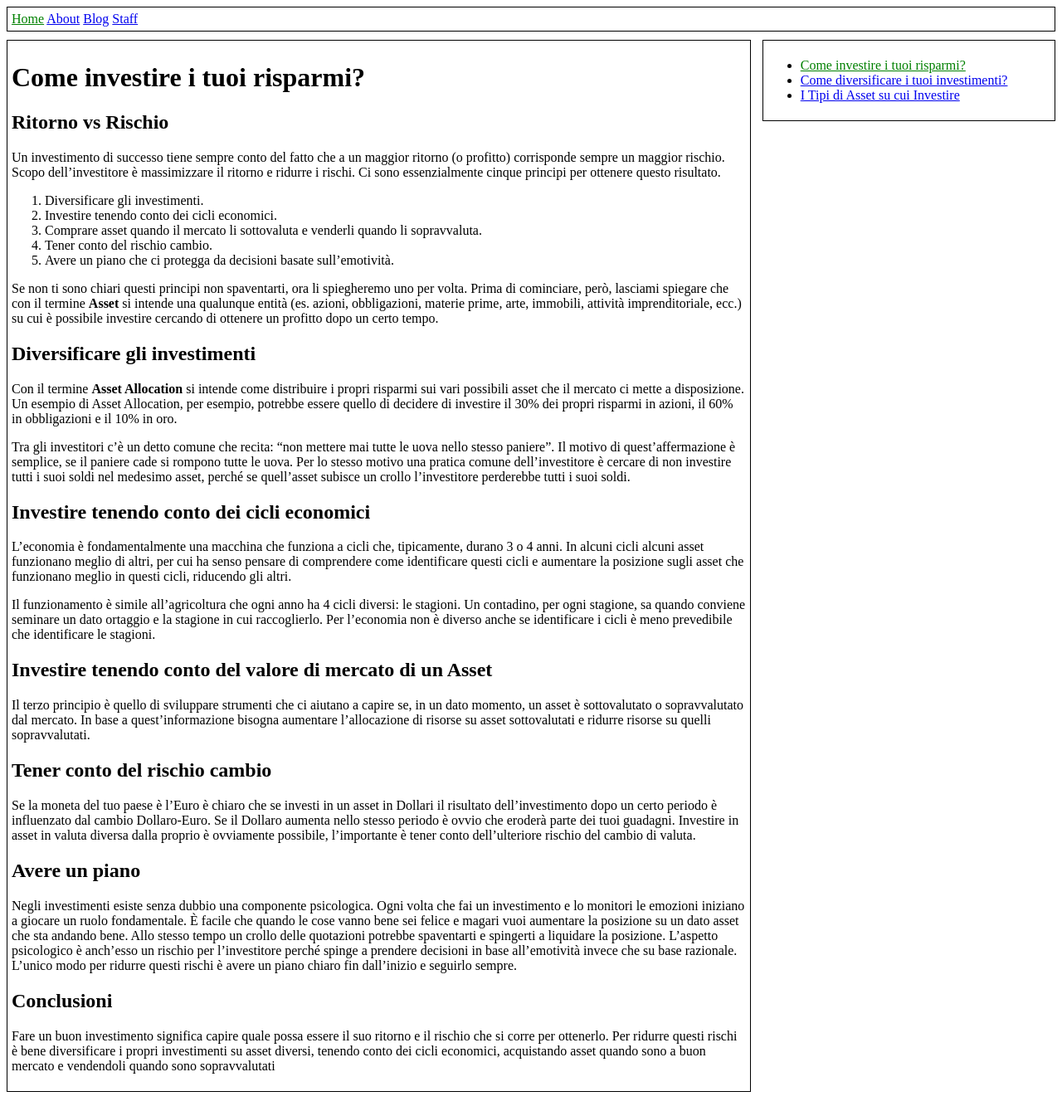
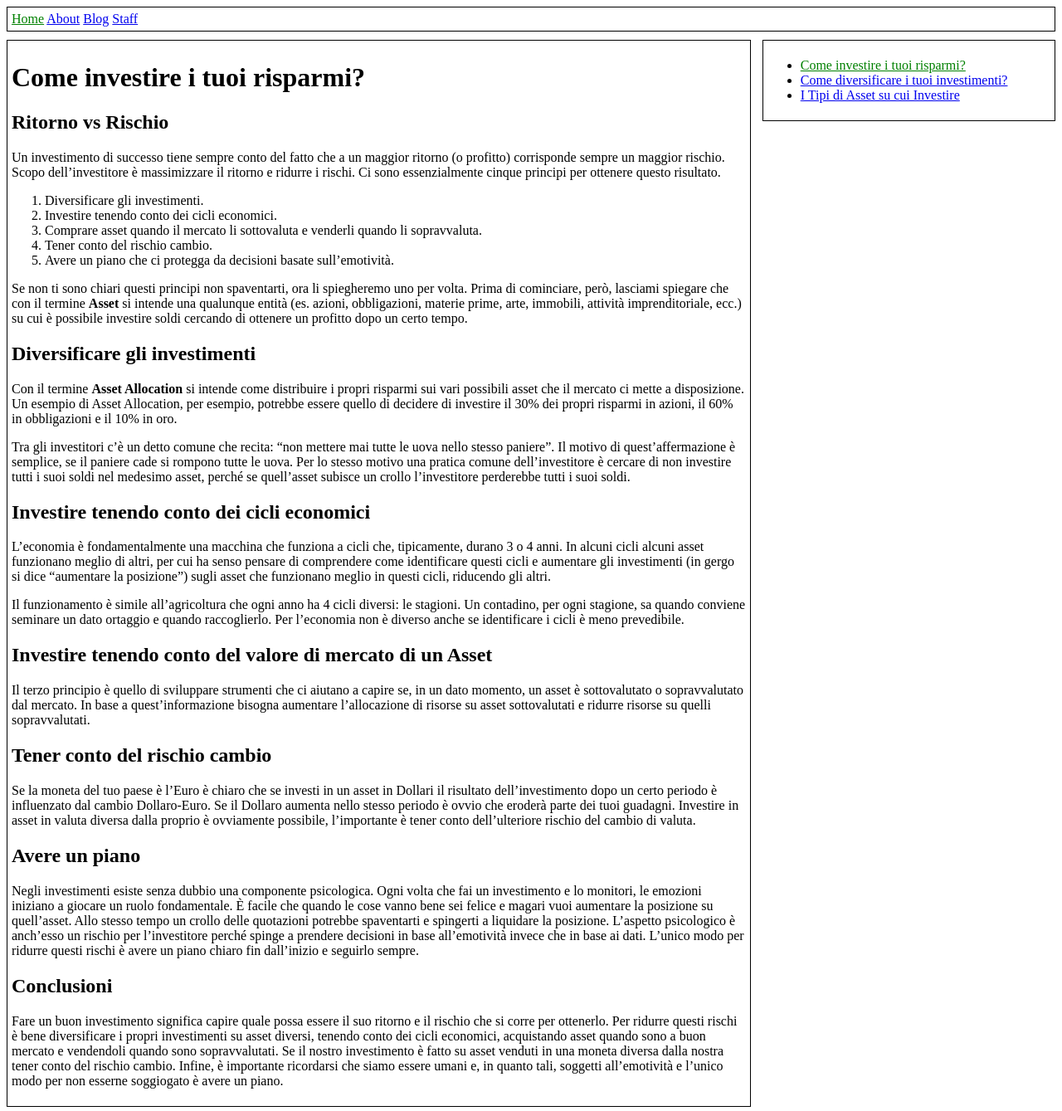
Before and after one commit to sasadangelo/investire, a Jekyll site: the page built from index.md, in a window 1280 px wide. Shown: the whole page at 83% size. Built offline with Jekyll 4.4.1, drawn with Linux system fonts in a browser that asks for light colours.

Commit message:
Update index.md

```diff
--- a/index.md
+++ b/index.md
@@ -17,7 +17,7 @@ Scopo dell'investitore è massimizzare il ritorno e ridurre i rischi. Ci sono es
 
 Se non ti sono chiari questi principi non spaventarti, ora li spiegheremo uno per volta. Prima di cominciare, però, lasciami spiegare che
 con il termine **Asset** si intende una qualunque entità (es. azioni, obbligazioni, materie prime, arte, immobili, attività imprenditoriale, ecc.)
-su cui è possibile investire cercando di ottenere un profitto dopo un certo tempo.
+su cui è possibile investire soldi cercando di ottenere un profitto dopo un certo tempo.
 
 ## Diversificare gli investimenti
 
@@ -32,12 +32,11 @@ medesimo asset, perché se quell'asset subisce un crollo l'investitore perderebb
 ## Investire tenendo conto dei cicli economici
 
 L'economia è fondamentalmente una macchina che funziona a cicli che, tipicamente, durano 3 o 4 anni. In alcuni cicli alcuni asset funzionano meglio
-di altri, per cui ha senso pensare di comprendere come identificare questi cicli e aumentare la posizione sugli asset che funzionano meglio in
-questi cicli, riducendo gli altri.
+di altri, per cui ha senso pensare di comprendere come identificare questi cicli e aumentare gli investimenti (in gergo si dice "aumentare la posizione")
+sugli asset che funzionano meglio in questi cicli, riducendo gli altri.
 
 Il funzionamento è simile all'agricoltura che ogni anno ha 4 cicli diversi: le stagioni. Un contadino, per ogni stagione, sa quando conviene seminare
-un dato ortaggio e la stagione in cui raccoglierlo. Per l'economia non è diverso anche se identificare i cicli è meno prevedibile che identificare
-le stagioni.
+un dato ortaggio e quando raccoglierlo. Per l'economia non è diverso anche se identificare i cicli è meno prevedibile.
 
 ## Investire tenendo conto del valore di mercato di un Asset
 
@@ -52,14 +51,15 @@ Investire in asset in valuta diversa dalla proprio è ovviamente possibile, l'im
 
 ## Avere un piano
 
-Negli investimenti esiste senza dubbio una componente psicologica. Ogni volta che fai un investimento e lo monitori le emozioni iniziano a giocare un
-ruolo fondamentale. È facile che quando le cose vanno bene sei felice e magari vuoi aumentare la posizione su un dato asset che sta andando bene. Allo
+Negli investimenti esiste senza dubbio una componente psicologica. Ogni volta che fai un investimento e lo monitori, le emozioni iniziano a giocare un
+ruolo fondamentale. È facile che quando le cose vanno bene sei felice e magari vuoi aumentare la posizione su quell'asset. Allo
 stesso tempo un crollo delle quotazioni potrebbe spaventarti e spingerti a liquidare la posizione. L'aspetto psicologico è anch'esso un rischio
-per l'investitore perché spinge a prendere decisioni in base all'emotività invece che su base razionale. L'unico modo per ridurre questi rischi è avere
+per l'investitore perché spinge a prendere decisioni in base all'emotività invece che in base ai dati. L'unico modo per ridurre questi rischi è avere
 un piano chiaro fin dall'inizio e seguirlo sempre.
 
 ## Conclusioni
 
 Fare un buon investimento significa capire quale possa essere il suo ritorno e il rischio che si corre per ottenerlo. Per ridurre questi rischi è bene
 diversificare i propri investimenti su asset diversi, tenendo conto dei cicli economici, acquistando asset quando sono a buon mercato e vendendoli quando
-sono sopravvalutati
+sono sopravvalutati. Se il nostro investimento è fatto su asset venduti in una moneta diversa dalla nostra tener conto del rischio cambio. Infine,
+è importante ricordarsi che siamo essere umani e, in quanto tali, soggetti all'emotività e l'unico modo per non esserne soggiogato è avere un piano.
```
